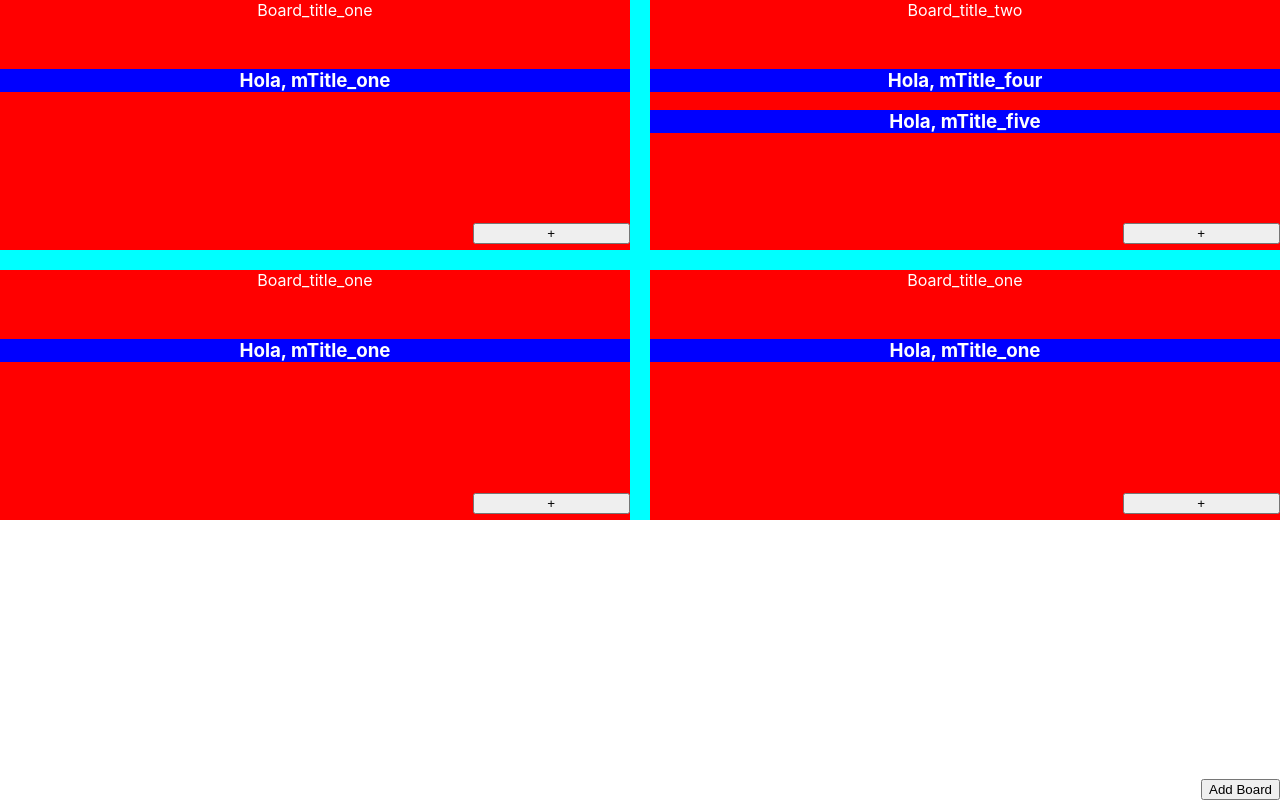
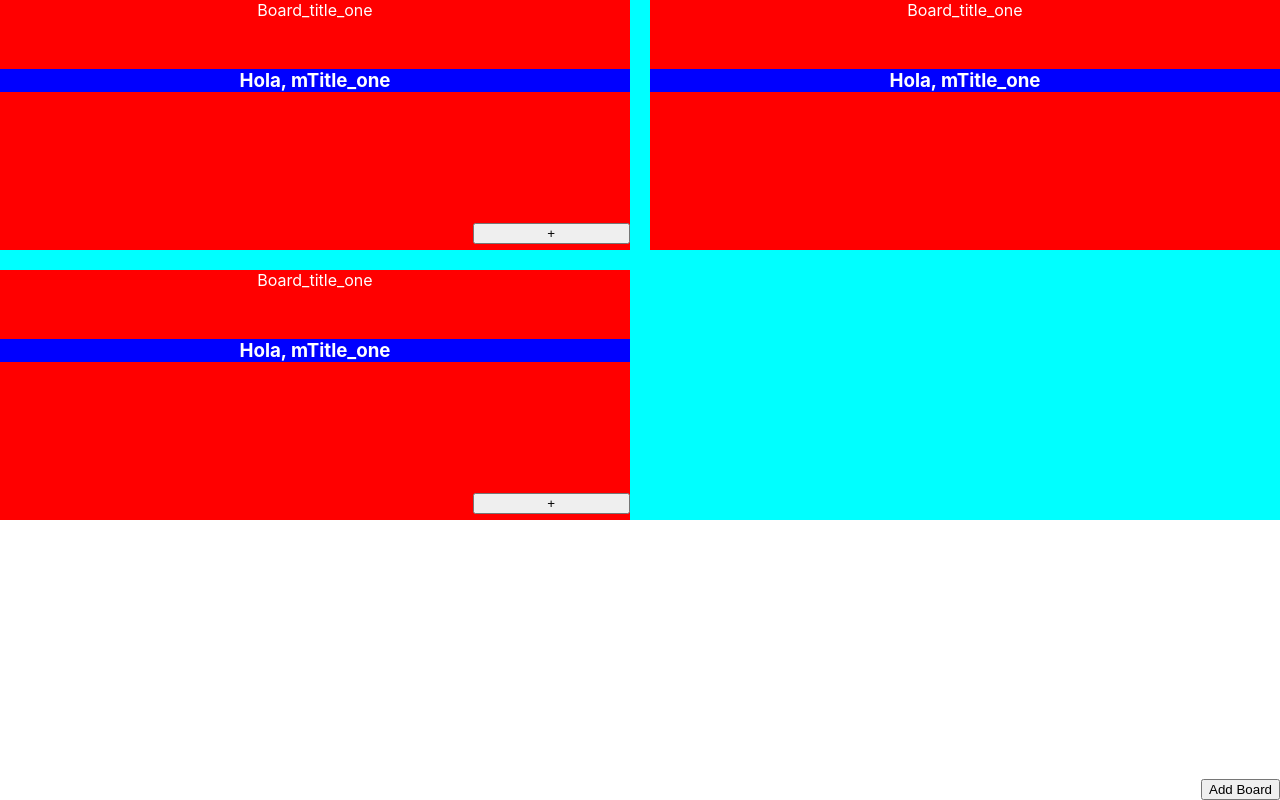
Before and after one commit to thirty33/BoardsApp_frontend, a React (Create React App) app: page / in a window 1280 px wide. Built offline with nearby package versions, Linux system fonts and the light colour scheme.

Commit message:
logic to show create message button according to isPrivate property

```diff
--- a/src/components/boardComponent.js
+++ b/src/components/boardComponent.js
@@ -22,10 +22,12 @@ export function Board(props) {
 			</div>
 			<div className="boardActions">
 				<div className="buttonContainer">
-					<button
-						onClick={() => props.onClick(props.board.id)}
-						className="saveMessageButton">+
-					</button>
+					{!props.board.isPrivate &&
+						<button
+							onClick={() => props.onClick(props.board.id)}
+							className="saveMessageButton">+
+						</button>
+					}
 				</div>
 			</div>
 		</div>
--- a/src/components/welcome.js
+++ b/src/components/welcome.js
@@ -8,12 +8,9 @@ export class BoardsWrapper extends React.Component {
 		super(props);
 		this.state = {
 			boards: [
-				{id: 1,title:'board_title_one', messages: [{id: 1,message_title: 'mTitle_one'}]},
-				{id: 2, title:'board_title_two', messages: [{id:1, message_title: 'mTitle_four'},{id:2,message_title: 'mTitle_five'}]},
-				{id: 3,title:'board_title_one', messages: [{id: 1,message_title: 'mTitle_one'}]},
-				{id: 4,title:'board_title_one', messages: [{id: 1,message_title: 'mTitle_one'}]},
-				// {id: 5,title:'board_title_one', messages: [{id: 1,message_title: 'mTitle_one'}]},
-				// {id: 6,title:'board_title_one', messages: [{id: 1,message_title: 'mTitle_one'}]},
+				{id: 1,title:'board_title_one', messages: [{id: 1,message_title: 'mTitle_one'}], isPrivate: false},
+				{id: 2,title:'board_title_one', messages: [{id: 1,message_title: 'mTitle_one'}], isPrivate: true},
+				{id: 3,title:'board_title_one', messages: [{id: 1,message_title: 'mTitle_one'}], isPrivate: false},
 			],
 		}
 	}
```
